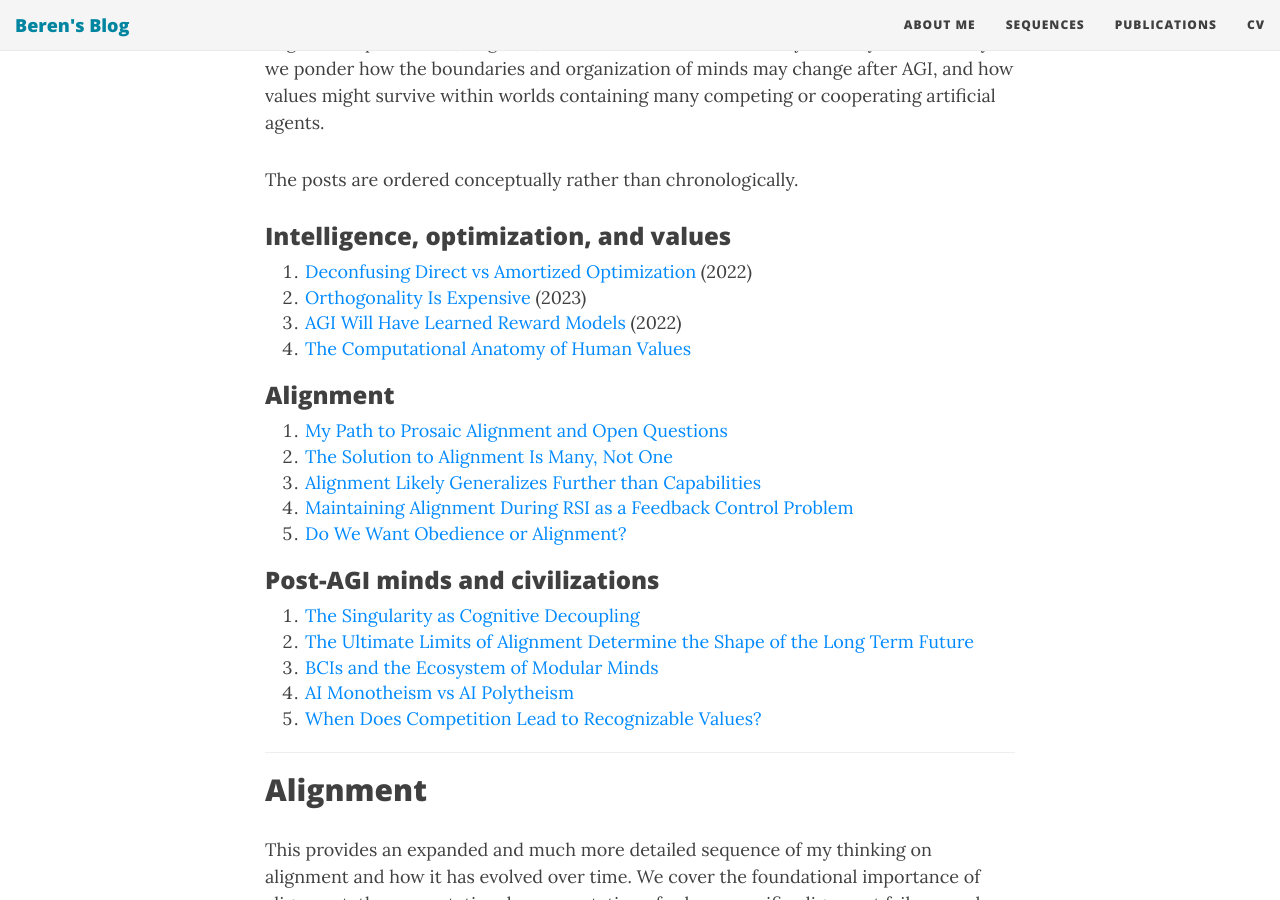
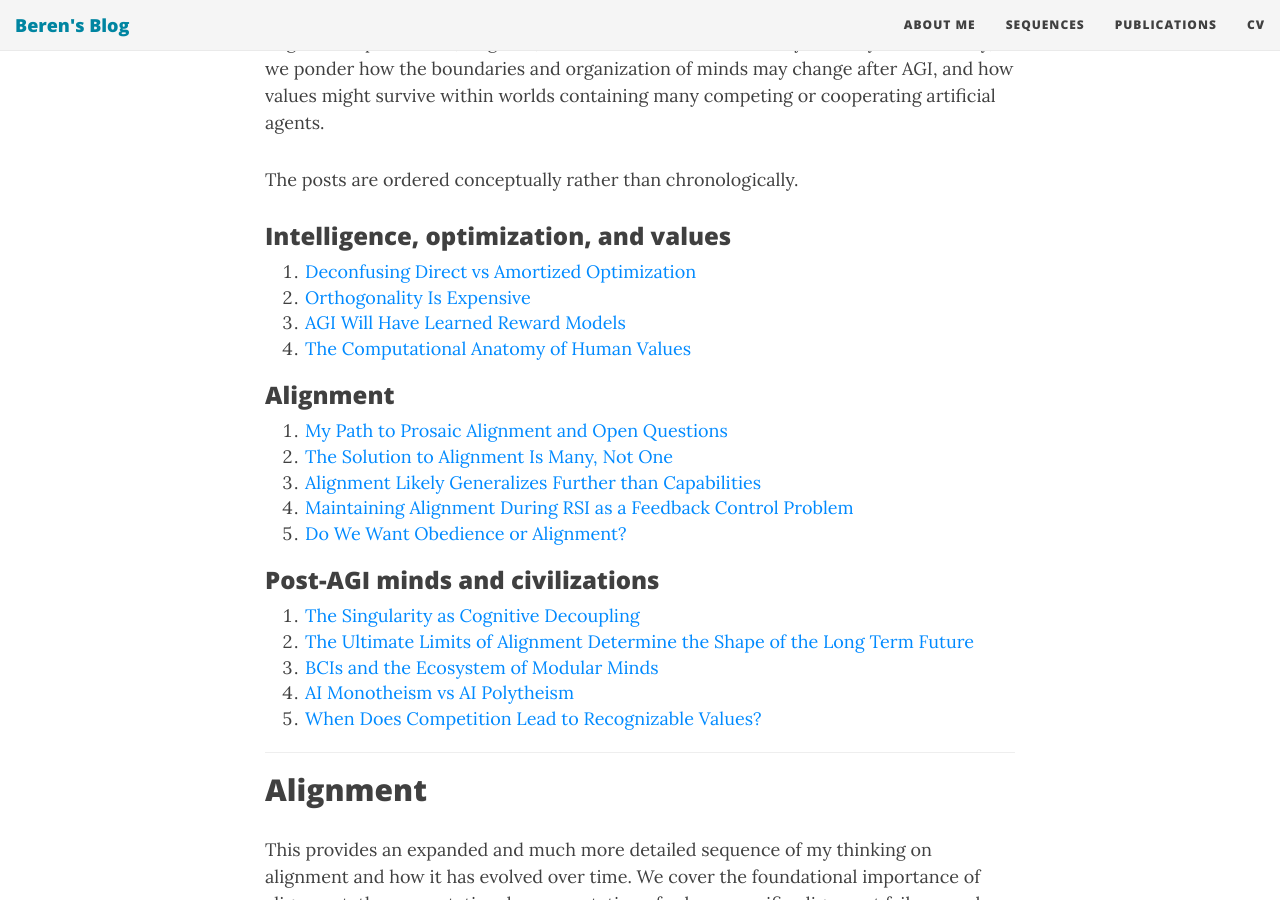
Before and after one commit to BerenMillidge/BerenMillidge.github.io, a Jekyll site: the page built from sequences.md, in a window 1280 px wide and 900 px high, scrolled down 760 px. Built offline with Jekyll 4.4.1, drawn with Linux system fonts in a browser that asks for light colours; nearby versions of some CDN libraries.

Commit message:
Update sequences.md

```diff
--- a/sequences.md
+++ b/sequences.md
@@ -19,9 +19,9 @@ The posts are ordered conceptually rather than chronologically.
 
 ### Intelligence, optimization, and values
 
-1. [Deconfusing Direct vs Amortized Optimization]({% post_url 2022-09-25-Deconfusing-direct-vs-amortized-optimization %}) (2022)
-2. [Orthogonality Is Expensive]({% post_url 2023-03-19-Orthogonality-is-expensive %}) (2023)
-3. [AGI Will Have Learned Reward Models]({% post_url 2022-11-26-AGI-will-have-learnt-reward-models %}) (2022)
+1. [Deconfusing Direct vs Amortized Optimization]({% post_url 2022-09-25-Deconfusing-direct-vs-amortized-optimization %})
+2. [Orthogonality Is Expensive]({% post_url 2023-03-19-Orthogonality-is-expensive %})
+3. [AGI Will Have Learned Reward Models]({% post_url 2022-11-26-AGI-will-have-learnt-reward-models %})
 4. [The Computational Anatomy of Human Values]({% post_url 2023-04-03-Computational-anatomy-of-human-values %})
 
 ### Alignment
```
